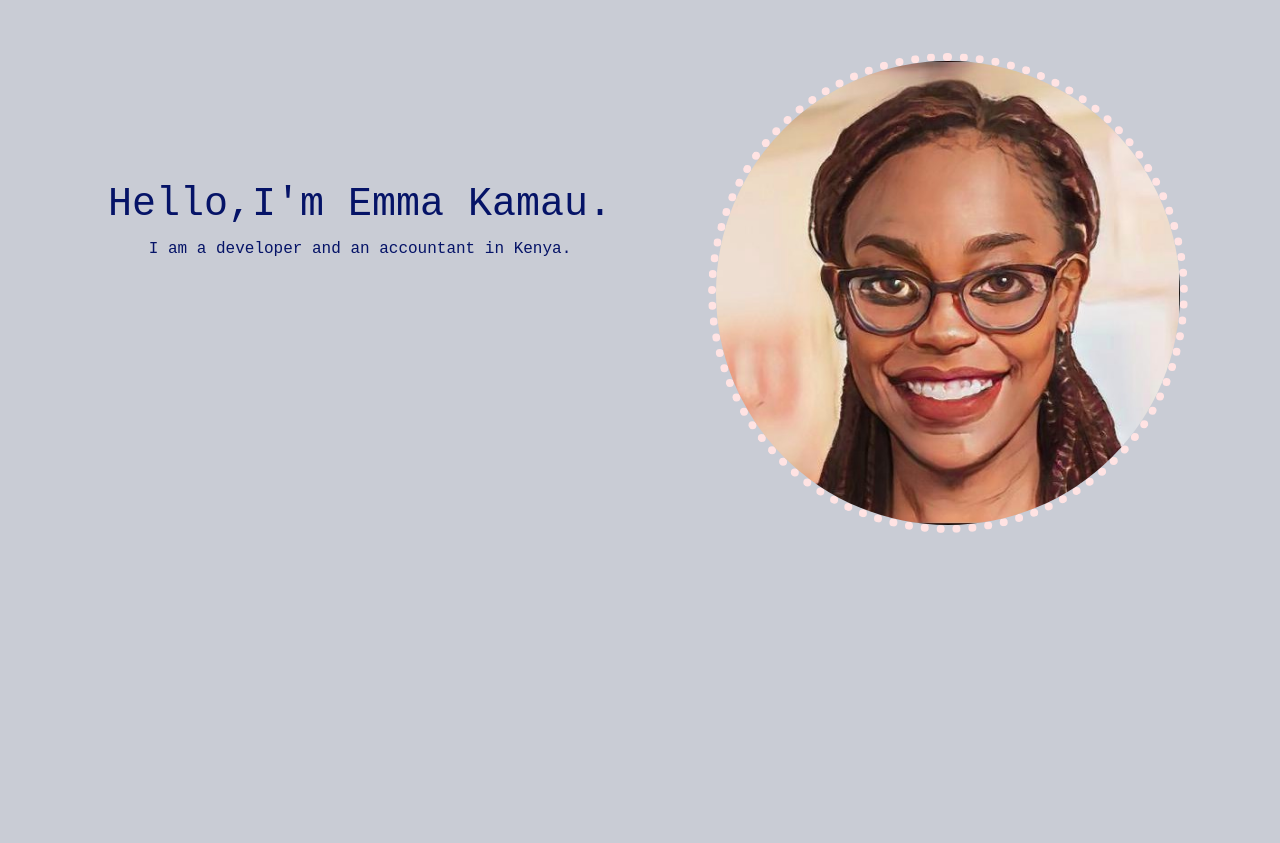
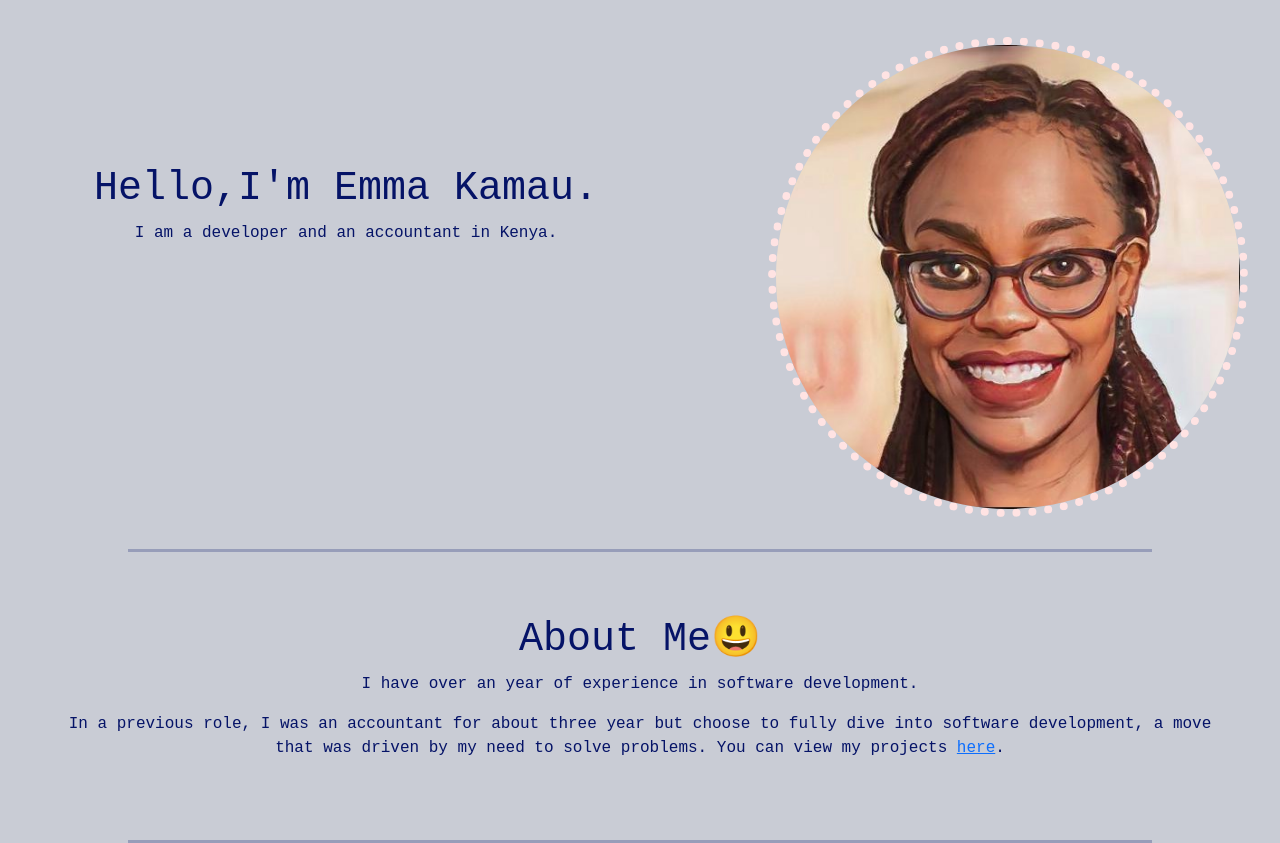
Before and after one commit to emmakamau/Portfolio, a plain HTML site: page index.html in a window 1280 px wide. Shown: the part 69-912 px from the top of the page. Before the commit the page ends 800 px from the top, so only its background shows below. Drawn offline with nearby package versions, Linux system fonts and the light colour scheme.

Commit message:
Add about me section on landing page

```diff
--- a/index.html
+++ b/index.html
@@ -47,7 +47,18 @@
             <img src="assets/avatar-profile.jpg" alt="avatar-profile" class="avatar-profile">
         </div>
     </div>
-
+    <hr>
+    <div class="section-two">
+        <div class="section-two-txt">
+            <h1>About Me&#128515;</h1>
+            <p>I have over an year of experience in software development.</p>
+            <p>In a previous role, I was an accountant for about three year but choose to
+                fully dive into software development, a move that was driven by my need to
+                solve problems. You can view my projects <a href="#">here</a>.
+            </p>
+        </div>
+    </div>
+    <hr>
 </body>
 
 </html>
--- a/styles.css
+++ b/styles.css
@@ -1,6 +1,14 @@
 body{
     background-color: #C9CCD5;
     font-family: monospace;
+    color: #051367;
+}
+
+hr{
+    width: 80%;
+    margin: auto;
+    height: 0;
+    border-top: solid;
     color: #051367;
 }
 
@@ -10,13 +18,22 @@ body{
 }
 
 .section-one{
-    margin:2vh 6vh;
     padding: 2em;
+}
+
+.section-two{
+    margin:6vh;
+    padding: 1em;
 }
 
 .section-one-txt{
     text-align: center;
     margin-top: 8rem;
+    margin-left: 2em;
+}
+
+.section-two-txt{
+    text-align: center;
 }
 
 .avatar-profile{
```
